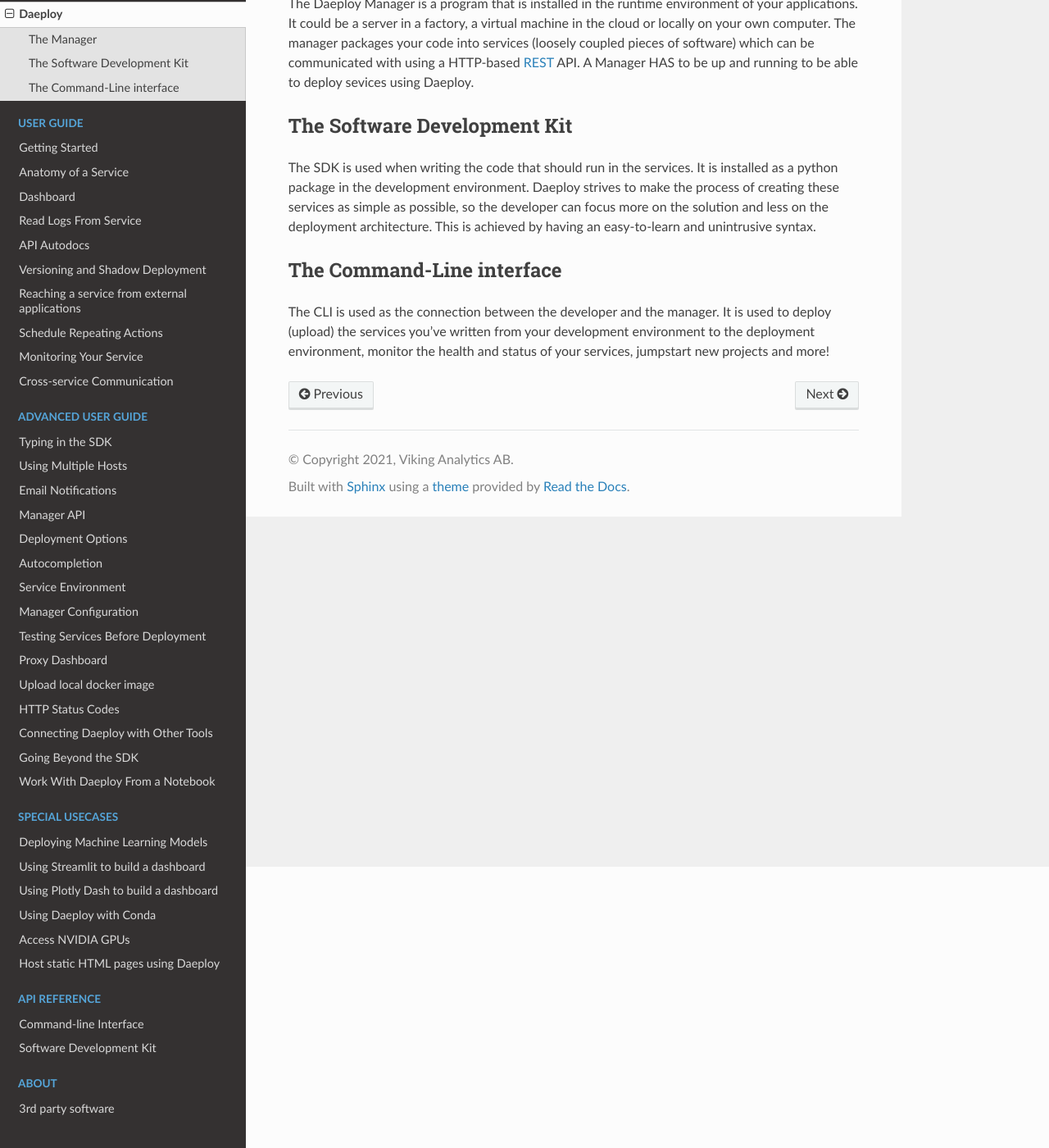
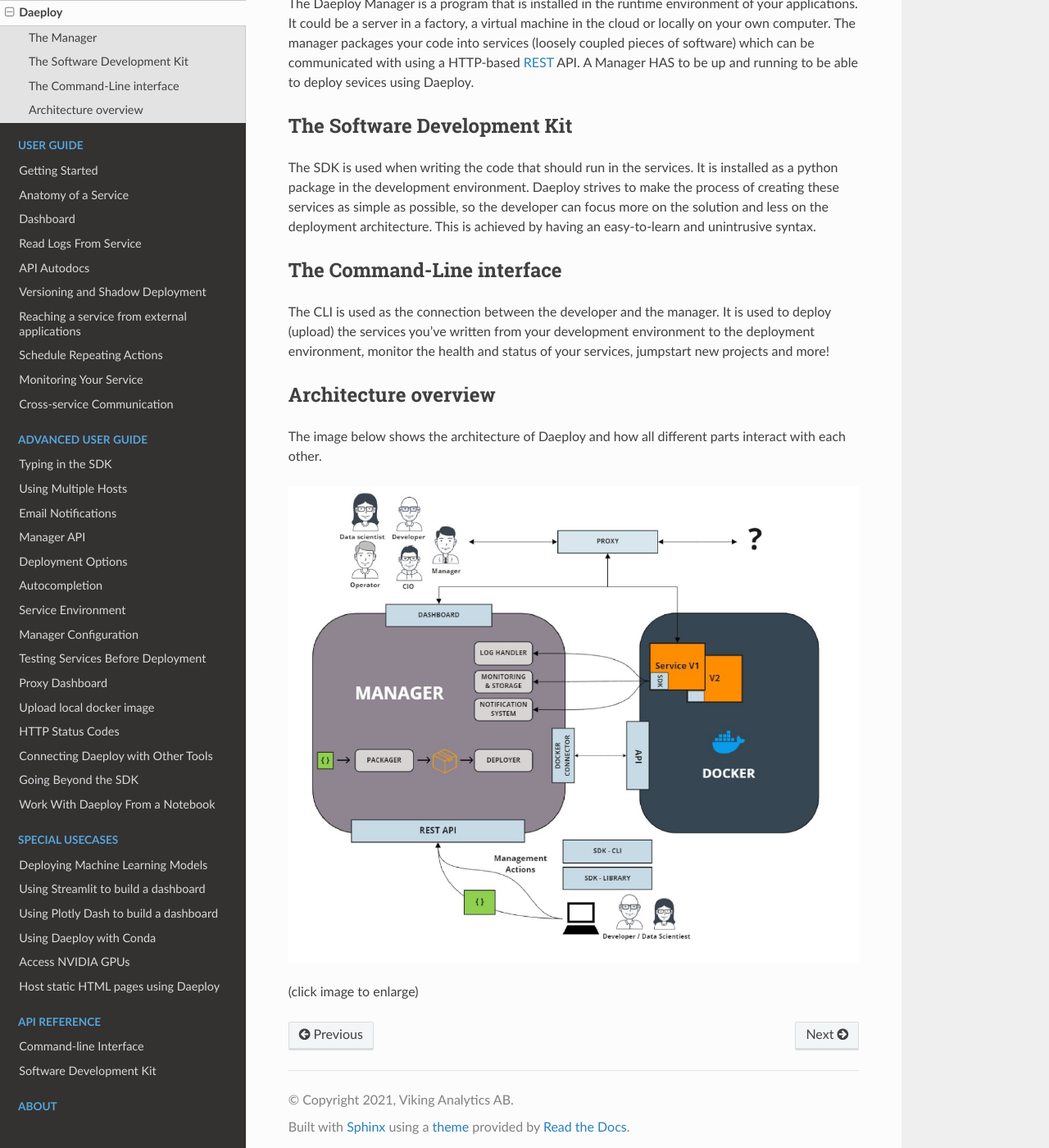
Before and after one commit to vikinganalytics/daeploy, a Sphinx documentation site: the page built from docs/source/content/overview/daeploy_description.rst, in a window 1280 px wide and 1400 px high, scrolled down 343 px. Shown: the whole window at 82% size. Built offline with Sphinx 7.4.7 and the Read the Docs theme 2.0.0, drawn with Linux system fonts in a browser that asks for light colours; the version number could not be read and is left out.

Commit message:
Added arhitecture overview image to docs

```diff
--- a/docs/source/content/overview/daeploy_description.rst
+++ b/docs/source/content/overview/daeploy_description.rst
@@ -34,3 +34,14 @@
 to deploy (upload) the services you've written from your development environment to
 the deployment environment, monitor the health and status of your services,
 jumpstart new projects and more!
+
+Architecture overview
+---------------------
+
+The image below shows the architecture of Daeploy and how all different parts interact with each other.
+
+.. image:: ../img/daeploy_architecture.jpg
+  :width: 800
+  :alt: Architecture of daeploy
+
+(click image to enlarge)
```
Also changed, not shown: docs/source/content/img/daeploy_architecture.jpg (added).
